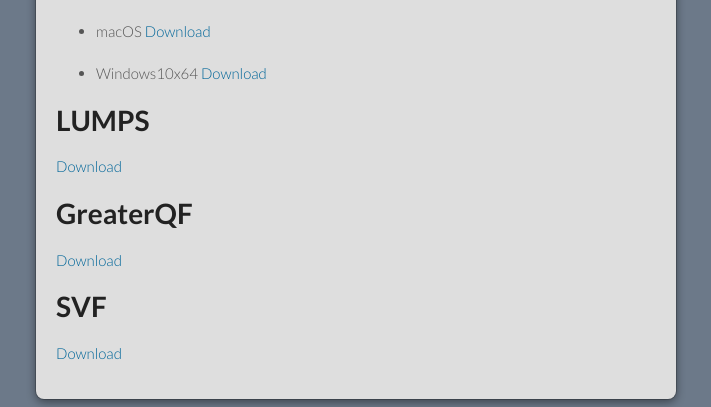
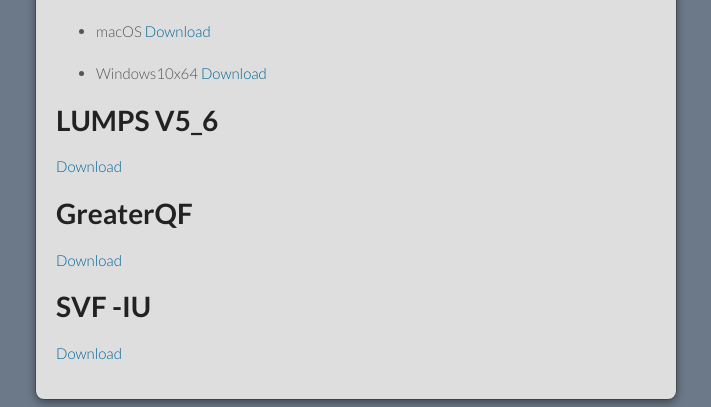
Before and after one commit to Urban-Meteorology-Reading/Urban-Meteorology-Reading.github.io, a Jekyll site: the page built from index.md, in a window 1280 px wide. Shown: the part 284-691 px from the top of the page, without its empty margins (284-995 px from the left). Built offline with Jekyll 4.4.1, drawn with Linux system fonts in a browser that asks for light colours.

Commit message:
Update index.md

```diff
--- a/index.md
+++ b/index.md
@@ -25,7 +25,7 @@ Please report issues [here](https://github.com/Urban-Meteorology-Reading/Urban-M
 <a href="other files/SUEWS_V2017b_Win10x64.zip" download>Download</a>
 
 
-# LUMPS
+# LUMPS V5_6
 
 <a href="other files/LUMPS_V5_6.zip" download>Download</a>
 
@@ -35,7 +35,7 @@ Please report issues [here](https://github.com/Urban-Meteorology-Reading/Urban-M
 <a href="./other files/GreaterQFV3.2.7z" download>Download</a>
 
 
-# SVF
+# SVF -IU
 
 <a href="./other files/svf.zip" download>Download</a>
 
```
